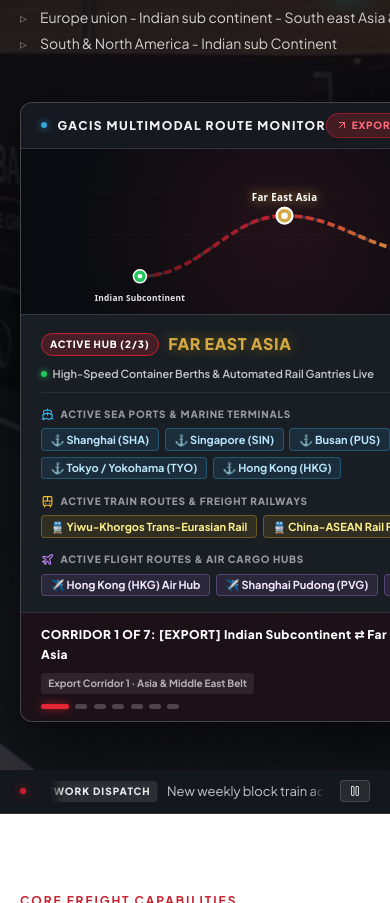
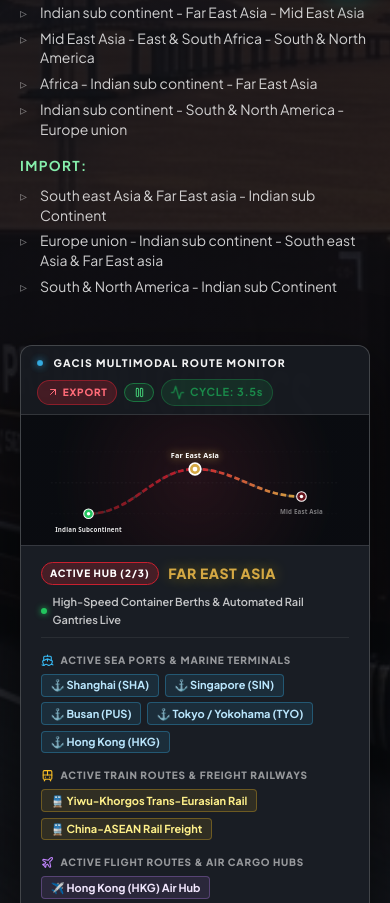
Before and after one commit to ahanas2004/gacis, a React (Vite) app: page / in a window 390 px wide. Shown: the part 831-1734 px from the top of the page. Built offline with nearby package versions, Linux system fonts and the light colour scheme.

Commit message:
feat: add Pause/Play button to GACIS Multimodal Route Monitor + responsive fixes

```diff
--- a/src/components/Home/Hero.css
+++ b/src/components/Home/Hero.css
@@ -201,7 +201,7 @@
 }
 
 /* ─── Responsive Media Queries ─── */
-@media (max-width: 1080px) {
+@media (max-width: 1024px) {
   .hero-editorial {
     min-height: auto;
     padding-block: clamp(3rem, 7vw, 5rem);
--- a/src/components/Home/HeroNetworkAnimation.css
+++ b/src/components/Home/HeroNetworkAnimation.css
@@ -378,7 +378,78 @@
   box-shadow: 0 0 8px rgba(34, 197, 94, 0.7);
 }
 
-/* ── Mobile Responsiveness ── */
+/* ── Pause / Play Button ── */
+.hnc-pause-btn {
+  display: inline-flex;
+  align-items: center;
+  gap: 0.3rem;
+  font-size: 0.6rem;
+  font-weight: 800;
+  letter-spacing: 0.08em;
+  text-transform: uppercase;
+  padding: 0.2rem 0.55rem;
+  border-radius: var(--radius-pill);
+  border: 1px solid rgba(34, 197, 94, 0.45);
+  background: rgba(34, 197, 94, 0.12);
+  color: #4ade80;
+  cursor: pointer;
+  transition: all 0.2s ease;
+  white-space: nowrap;
+}
+
+.hnc-pause-btn:hover {
+  background: rgba(34, 197, 94, 0.22);
+  border-color: rgba(34, 197, 94, 0.7);
+}
+
+.hnc-pause-btn.is-paused {
+  border-color: rgba(251, 191, 36, 0.5);
+  background: rgba(251, 191, 36, 0.12);
+  color: #fbbf24;
+}
+
+.hnc-pause-btn.is-paused:hover {
+  background: rgba(251, 191, 36, 0.22);
+}
+
+/* Radar dot — grey when paused */
+.live-radar-dot.is-paused {
+  background: rgba(255, 255, 255, 0.35);
+  box-shadow: none;
+  animation: none;
+}
+
+/* Stop the activity pulse icon when paused */
+.pulse-icon.stopped {
+  animation: none;
+  opacity: 0.5;
+}
+
+/* ── Responsive Media Queries ── */
+@media (max-width: 768px) {
+  .hero-network-console {
+    max-width: 100%;
+    min-height: auto;
+  }
+
+  .hnc-top-bar {
+    flex-wrap: wrap;
+    height: auto;
+    min-height: 46px;
+    padding: 0.5rem 1rem;
+    gap: 0.5rem;
+  }
+
+  .hnc-top-right-group {
+    flex-wrap: wrap;
+    gap: 0.4rem;
+  }
+
+  .hnc-system-title {
+    font-size: 0.65rem;
+  }
+}
+
 @media (max-width: 640px) {
   .hero-network-console {
     max-width: 100%;
@@ -394,4 +465,17 @@
     flex-direction: column;
     align-items: flex-start;
   }
+
+  .hnc-visualizer-canvas {
+    height: 130px;
+    min-height: 130px;
+  }
+
+  .ah-region-title {
+    font-size: 0.875rem;
+  }
+
+  .hnc-pause-btn span {
+    display: none;
+  }
 }
--- a/src/components/Home/HeroNetworkAnimation.jsx
+++ b/src/components/Home/HeroNetworkAnimation.jsx
@@ -1,5 +1,5 @@
 import { useState, useEffect } from 'react';
-import { Activity, Ship, Plane, Train, ArrowUpRight, ArrowDownLeft, Anchor, Navigation } from 'lucide-react';
+import { Activity, Ship, Plane, Train, ArrowUpRight, ArrowDownLeft, Pause, Play } from 'lucide-react';
 import './HeroNetworkAnimation.css';
 
 // Regional Multimodal Hub Database (Sea Ports, Train Rail Corridors, Flight Air Cargo Hubs)
@@ -192,35 +192,36 @@ export const corridorRoutes = [
 export const HeroNetworkAnimation = () => {
   const [routeIndex, setRouteIndex] = useState(0);
   const [nodeIndex, setNodeIndex] = useState(0);
+  const [isPaused, setIsPaused] = useState(false);
 
   const currentRoute = corridorRoutes[routeIndex];
   const currentNode = currentRoute.nodes[nodeIndex];
   const activeHubInfo = regionalHubData[currentNode.name] || regionalHubData['Indian Subcontinent'];
   const isExport = currentRoute.tradeType === 'EXPORT';
 
-  // Exact 6 Second interval: cycles through the nodes of active route smoothly
+  // 3.5 s interval: cycles through nodes of active route, respects pause
   useEffect(() => {
+    if (isPaused) return;
     const timer = setInterval(() => {
       setNodeIndex((prevNode) => {
         if (prevNode < corridorRoutes[routeIndex].nodes.length - 1) {
-          return prevNode + 1; // Advance to next node along the active route
+          return prevNode + 1;
         } else {
-          // Reached end of nodes -> cycle to next trade corridor and restart at node 0
           setRouteIndex((prevRoute) => (prevRoute + 1) % corridorRoutes.length);
           return 0;
         }
       });
-    }, 3500); // 6s per node change
+    }, 3500);
 
     return () => clearInterval(timer);
-  }, [routeIndex]);
+  }, [routeIndex, isPaused]);
 
   return (
     <div className="hero-network-console">
       {/* ── Console Header Bar ── */}
       <div className="hnc-top-bar">
         <div className="hnc-title-row">
-          <span className="live-radar-dot"></span>
+          <span className={`live-radar-dot${isPaused ? ' is-paused' : ''}`}></span>
           <span className="hnc-system-title">GACIS MULTIMODAL ROUTE MONITOR</span>
         </div>
         <div className="hnc-top-right-group">
@@ -228,9 +229,20 @@ export const HeroNetworkAnimation = () => {
             {isExport ? <ArrowUpRight size={12} className="tag-arrow" /> : <ArrowDownLeft size={12} className="tag-arrow" />}
             {currentRoute.tradeType}
           </span>
+          {/* Pause / Play toggle */}
+          <button
+            type="button"
+            className={`hnc-pause-btn${isPaused ? ' is-paused' : ''}`}
+            onClick={() => setIsPaused((p) => !p)}
+            aria-label={isPaused ? 'Resume animation' : 'Pause animation'}
+            title={isPaused ? 'Resume' : 'Pause'}
+          >
+            {isPaused ? <Play size={11} /> : <Pause size={11} />}
+            <span>{isPaused ? 'PAUSED' : 'LIVE'}</span>
+          </button>
           <div className="hnc-status-badge">
-            <Activity size={13} className="pulse-icon" />
-            <span>CYCLE: 6.0s</span>
+            <Activity size={13} className={`pulse-icon${isPaused ? ' stopped' : ''}`} />
+            <span>{isPaused ? 'PAUSED' : 'CYCLE: 3.5s'}</span>
           </div>
         </div>
       </div>
```
